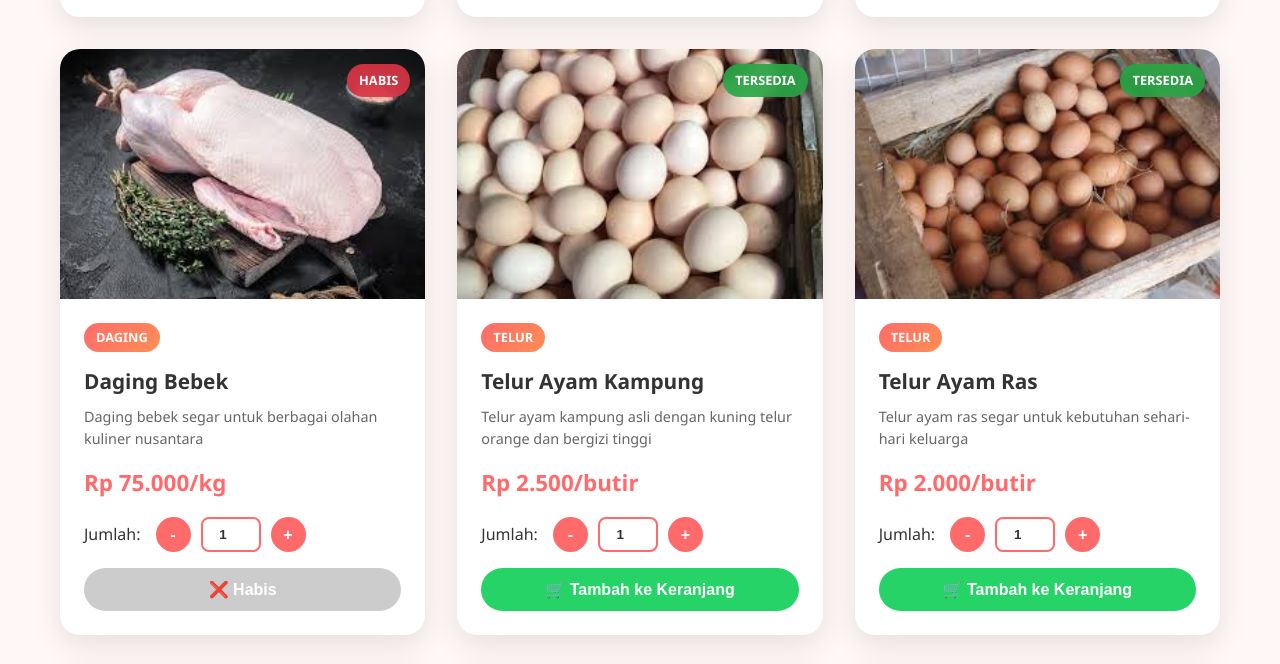
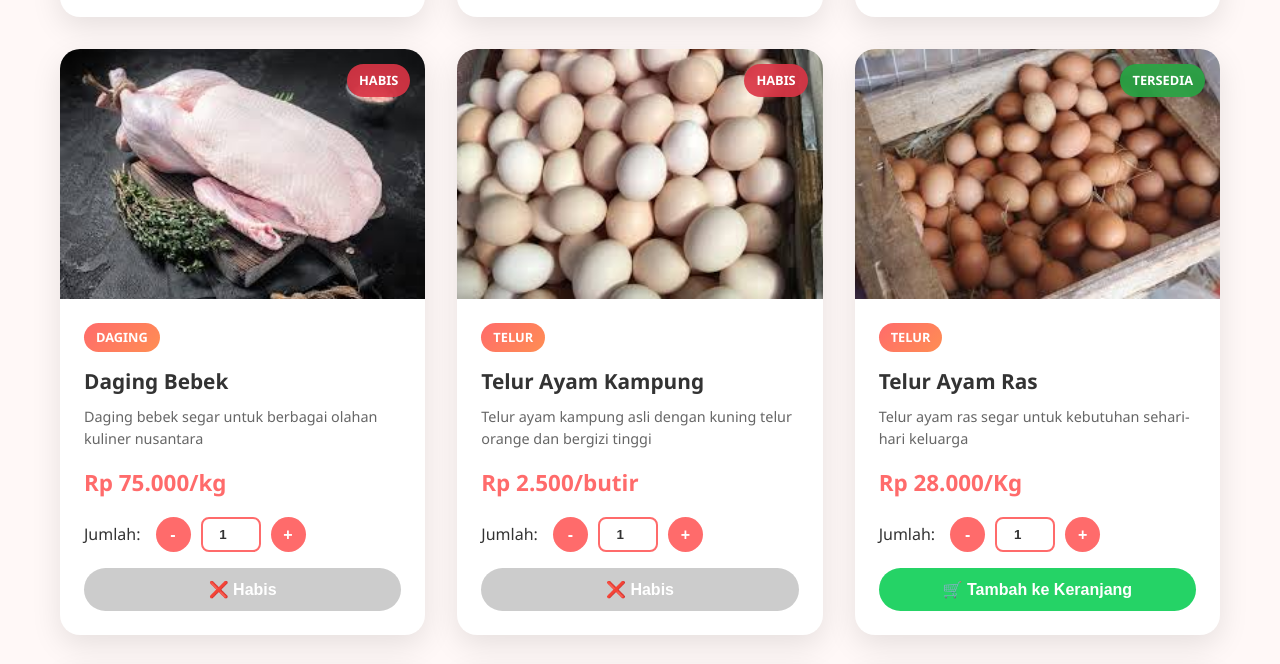
Before and after one commit to KDMP-Kedungsari/koperasi-website, a plain HTML site: page products.html in a window 1280 px wide. Shown: the part 3621-4285 px from the top of the page. Drawn offline with Linux system fonts and the light colour scheme.

Commit message:
Update products.html

```diff
--- a/products.html
+++ b/products.html
@@ -1105,16 +1105,16 @@
                 unit: 'butir',
                 image: 'images/telur/telur-ayam-kampung.jpg',
                 fallbackEmoji: '🥚',
-                stock: 'available',
-                stockCount: 100
+                stock: 'out',
+                stockCount: 0
             },
             {
                 id: 'telur-2',
                 category: 'telur',
                 title: 'Telur Ayam Ras',
                 description: 'Telur ayam ras segar untuk kebutuhan sehari-hari keluarga',
-                price: 2000,
-                unit: 'butir',
+                price: 28000,
+                unit: 'Kg',
                 image: 'images/telur/telur-ayam-ras.jpg',
                 fallbackEmoji: '🥚',
                 stock: 'available',
@@ -1125,7 +1125,7 @@
                 category: 'telur',
                 title: 'Telur Bebek',
                 description: 'Telur bebek segar cocok untuk membuat kue dan masakan tradisional',
-                price: 3000,
+                price: 2800,
                 unit: 'butir',
                 image: 'images/telur/telur-bebek.jpg',
                 fallbackEmoji: '🥚',
```
